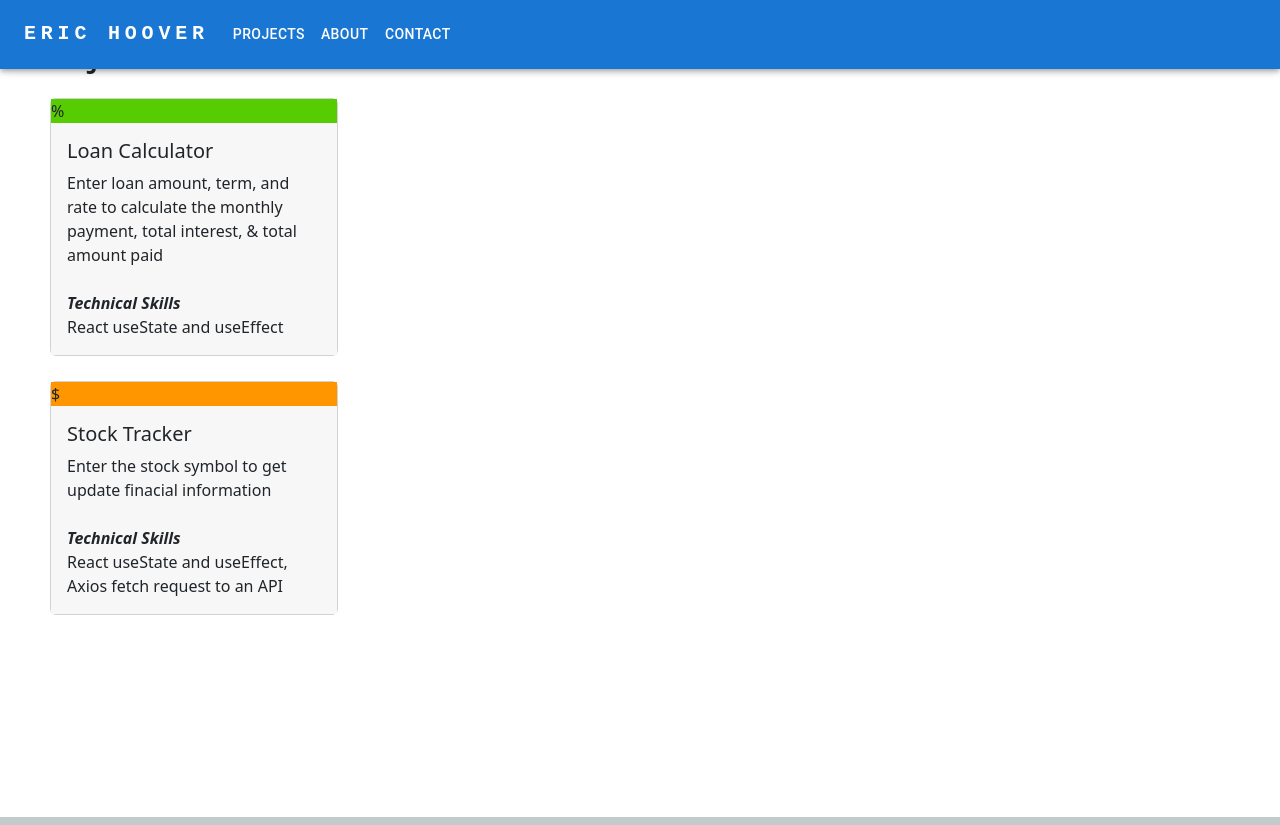
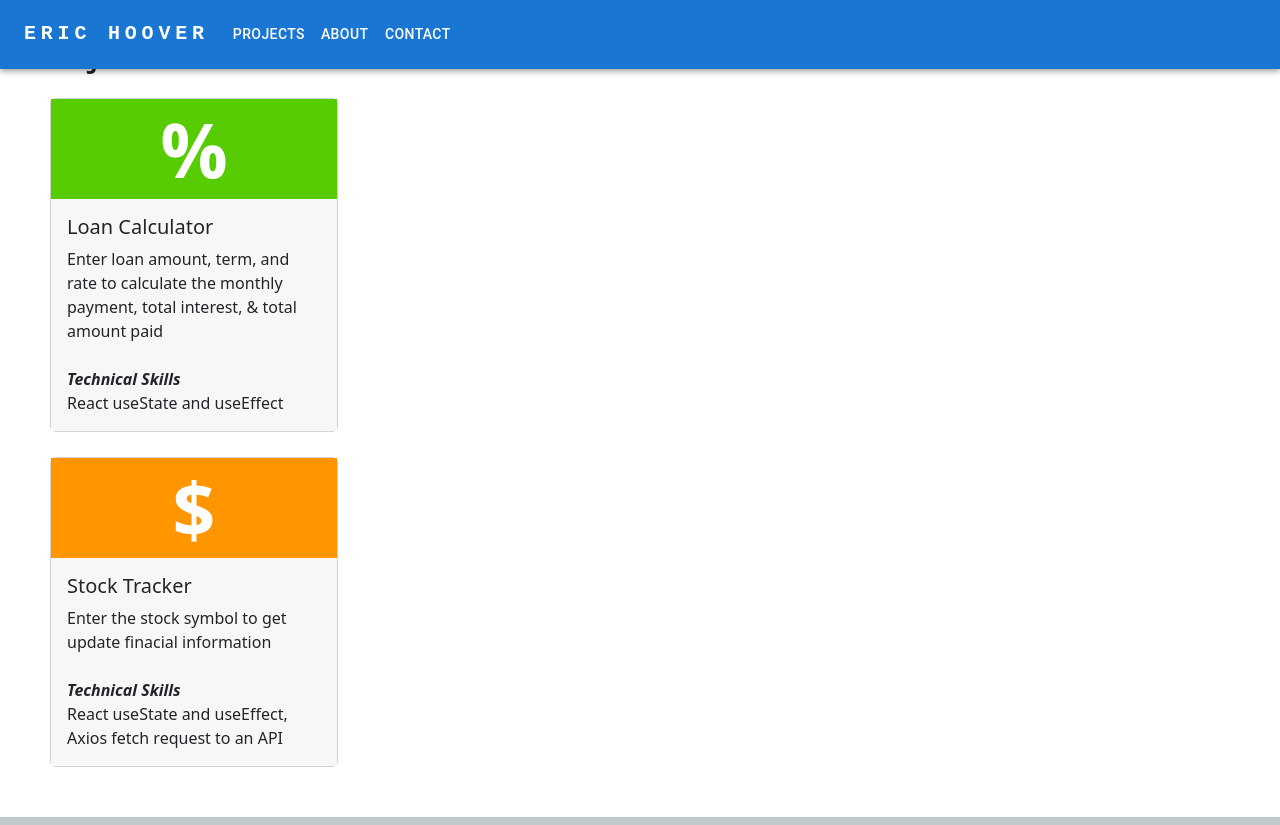
Before and after one commit to ehoover3/ehoover3, a React (Create React App) app: page /projects in a window 1280 px wide. Built offline with nearby package versions, Linux system fonts and the light colour scheme.

Commit message:
refactored more inline styling to css classNames

```diff
--- a/src/components/Projects/ProjectCard.tsx
+++ b/src/components/Projects/ProjectCard.tsx
@@ -1,5 +1,6 @@
 import Nav from "react-bootstrap/Nav";
 import Card from "react-bootstrap/Card";
+import "./Projects.css";
 
 export default function ProjectCard({
   href,
@@ -15,6 +16,14 @@ export default function ProjectCard({
         <div
           className='cardImg'
           style={{
+            display: "flex",
+            justifyContent: "center",
+            alignItems: "center",
+            width: "100%",
+            height: "100px",
+            color: "white",
+            fontWeight: "bold",
+            fontSize: "75px",
             backgroundColor: backgroundColor,
           }}
         >
--- a/src/components/Projects/Projects.css
+++ b/src/components/Projects/Projects.css
@@ -13,17 +13,6 @@
   width: 18rem;
 }
 
-.cardImg {
-  display: "flex";
-  justify-content: "center";
-  align-items: "center";
-  width: "100%";
-  height: "100px";
-  color: "white";
-  font-weight: "bold";
-  font-size: "75px";
-}
-
 .cardBody {
   background-color: #f7f7f7;
 }
```
